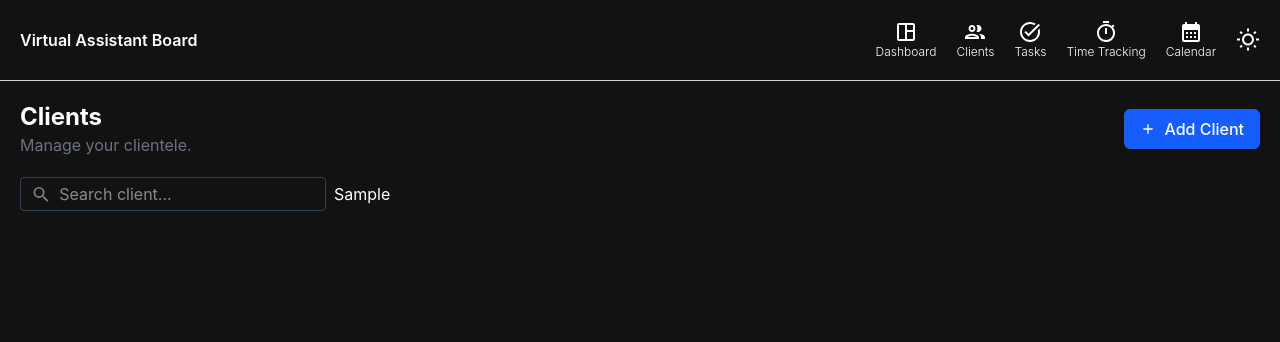
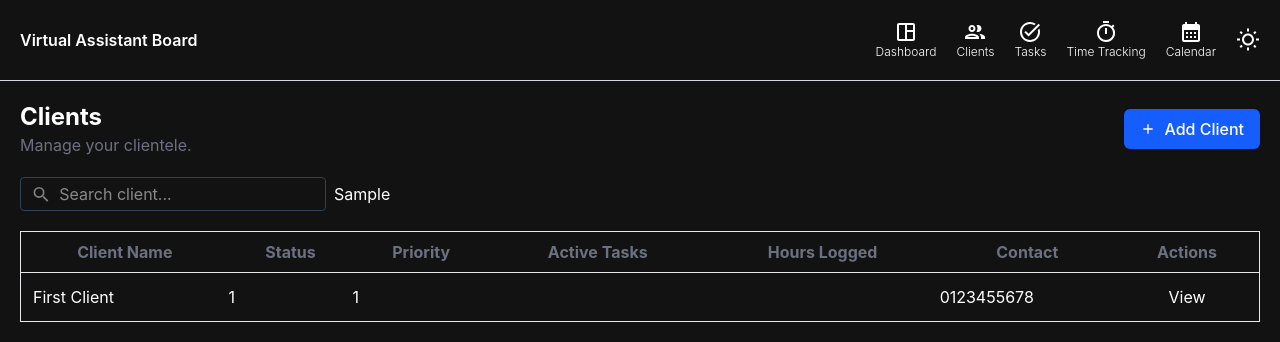
Before and after one commit to allanrodneyyy/VA-To-Do-List, a React (Vite) app: page /clients in a window 1280 px wide. Shown: the top 342 px of the page. Built offline with nearby package versions, Linux system fonts and the light colour scheme.

Commit message:
Design table in clients, and add model data.

```diff
--- /dev/null
+++ b/src/model/ClientsData.js
@@ -0,0 +1,28 @@
+export class ClientsData {
+
+  clientsList = [];
+  #storageKey = '';
+
+  constructor(storageKey) {
+    this.#storageKey = 'Clients';
+    this.#loadFromLocalStorage();
+  }
+
+  saveToLocalStorage() {
+    localStorage.setItem(this.#storageKey, JSON.stringify(this.clientsList));
+  }
+
+  #loadFromLocalStorage() {
+    this.clientsList = JSON.parse(localStorage.getItem(this.#storageKey)) || [{
+      id: 0,
+      name: 'First Client',
+      company: 'Company 1',
+      email: 'email1@gmail.com',
+      phone: '0123455678',
+      status: 1,
+      priority: 1,
+      notes: ''
+    }];
+  }
+
+}
--- a/src/pages/Clients.jsx
+++ b/src/pages/Clients.jsx
@@ -1,10 +1,11 @@
-
 import { Header } from "../components/Header";
+import Buttons from "../utils/Buttons";
+import { ClientsTable } from "./ClientsTable";
 import { MdOutlineAdd, MdOutlineSearch } from "react-icons/md";
-import Buttons from "../utils/Buttons";
 import '../App.css'
 
 export function Clients({ theme, setTheme }) {
+
   return (
     <>
       <title>Clients</title>
@@ -36,6 +37,9 @@ export function Clients({ theme, setTheme }) {
             </section>
           </div>
         </section>
+
+        <ClientsTable
+        />
       </section>
     </>
   );
--- /dev/null
+++ b/src/pages/ClientsTable.jsx
@@ -0,0 +1,56 @@
+import { ClientsData } from "../model/ClientsData";
+
+export function ClientsTable() {
+
+
+  const clientsData = new ClientsData('Clients');
+  const datas = clientsData.clientsList;
+
+  const tableHeads = [
+    'Client Name',
+    'Status',
+    'Priority',
+    'Active Tasks',
+    'Hours Logged',
+    'Contact',
+    'Actions'
+  ]
+
+  console.log(datas);
+
+  return (
+    <section className="max-h-96 overflow-x-auto">
+      <table className="overflow-y-scroll w-full text-sm sm:text-base">
+        <thead className="w-full border  border-gray-200">
+          <tr>
+            {tableHeads.map((title) => (
+              <th key={title} className="text-gray-500 p-2">
+                {title}
+              </th>
+            ))}
+          </tr>
+        </thead>
+
+        <tbody>
+          {datas.map((data) => (
+            <tr key={data.name} className="border-l border-b border-r border-gray-200 hover:bg-gray-50 ">
+              <td className="p-3"> {data.name} </td>
+              <td> {data.status} </td>
+              <td> {data.priority} </td>
+              <td> { } </td>
+              <td> { } </td>
+              <td> {data.phone ? data.phone : '-'} </td>
+              <td className="text-center ">
+                <button className="cursor-pointer hover:bg-gray-100 px-5 rounded py-1">
+                  View
+                </button>
+              </td>
+            </tr>
+
+
+          ))}
+        </tbody>
+      </table>
+    </section>
+  );
+}
```
